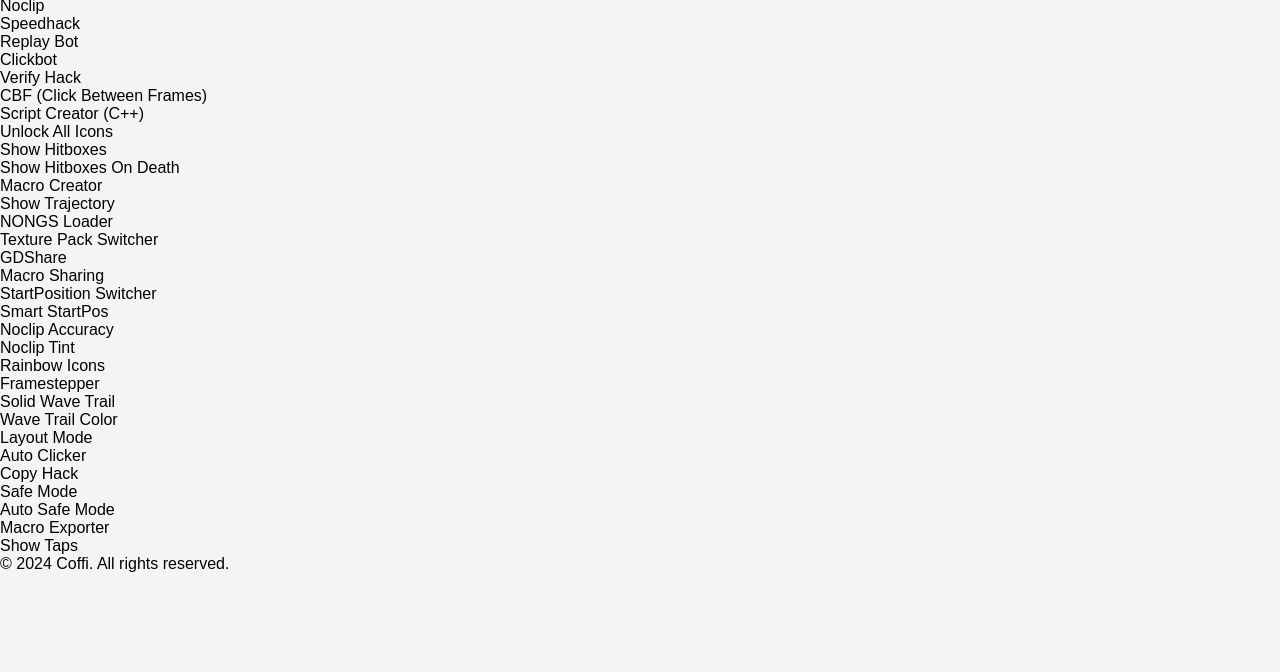
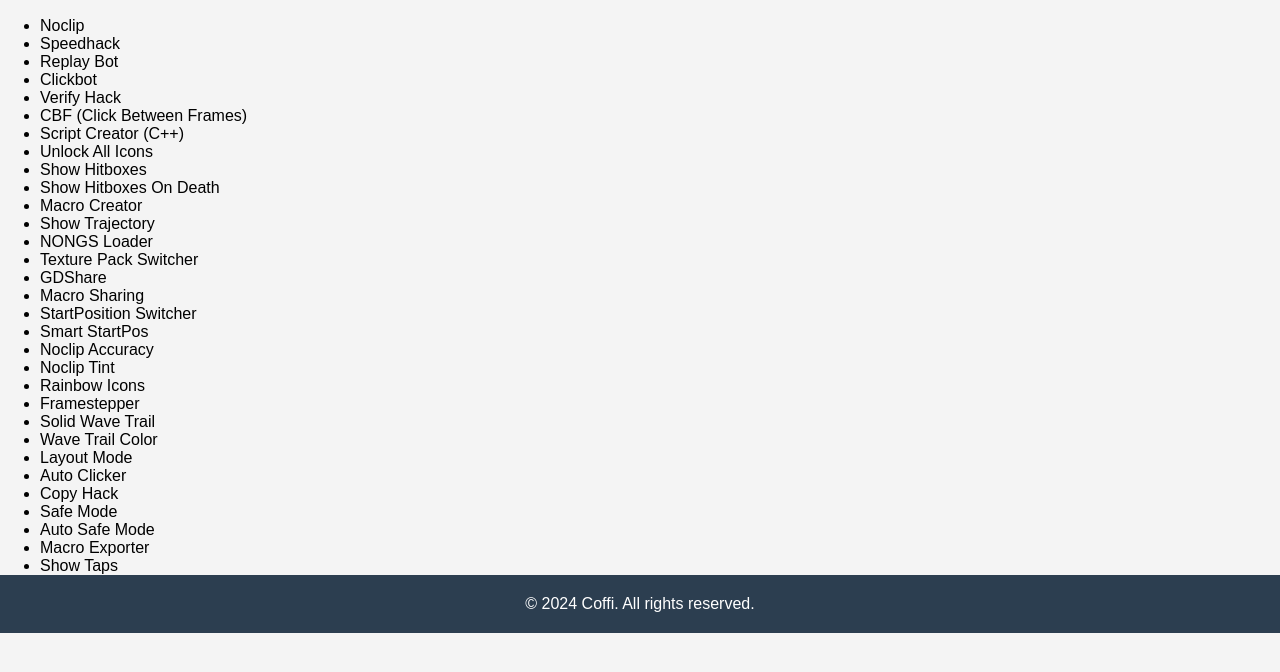
Before and after one commit to MetaTeam91/Coffi, a plain HTML site: page features.html in a window 1280 px wide. Shown: the part 68-740 px from the top of the page. Drawn offline with Linux system fonts and the light colour scheme.

Commit message:
Update style.css

```diff
--- a/style.css
+++ b/style.css
@@ -64,7 +64,7 @@ body {
     color: #2c3e50;
 }
 
-#discordBtn {
+#downloadBtn, #discordBtn {
     padding: 10px 20px;
     background-color: #3498db;
     color: white;
@@ -73,7 +73,7 @@ body {
     cursor: pointer;
 }
 
-#discordBtn:hover {
+#downloadBtn:hover, #discordBtn:hover {
     background-color: #2980b9;
 }
 
@@ -101,3 +101,16 @@ body {
     color: #7f8c8d;
     font-size: 16px;
 }
+
+ul {
+    list-style: disc;
+    padding-left: 40px;
+    margin-top: 20px;
+}
+
+footer {
+    text-align: center;
+    padding: 20px;
+    background-color: #2c3e50;
+    color: white;
+}
```
